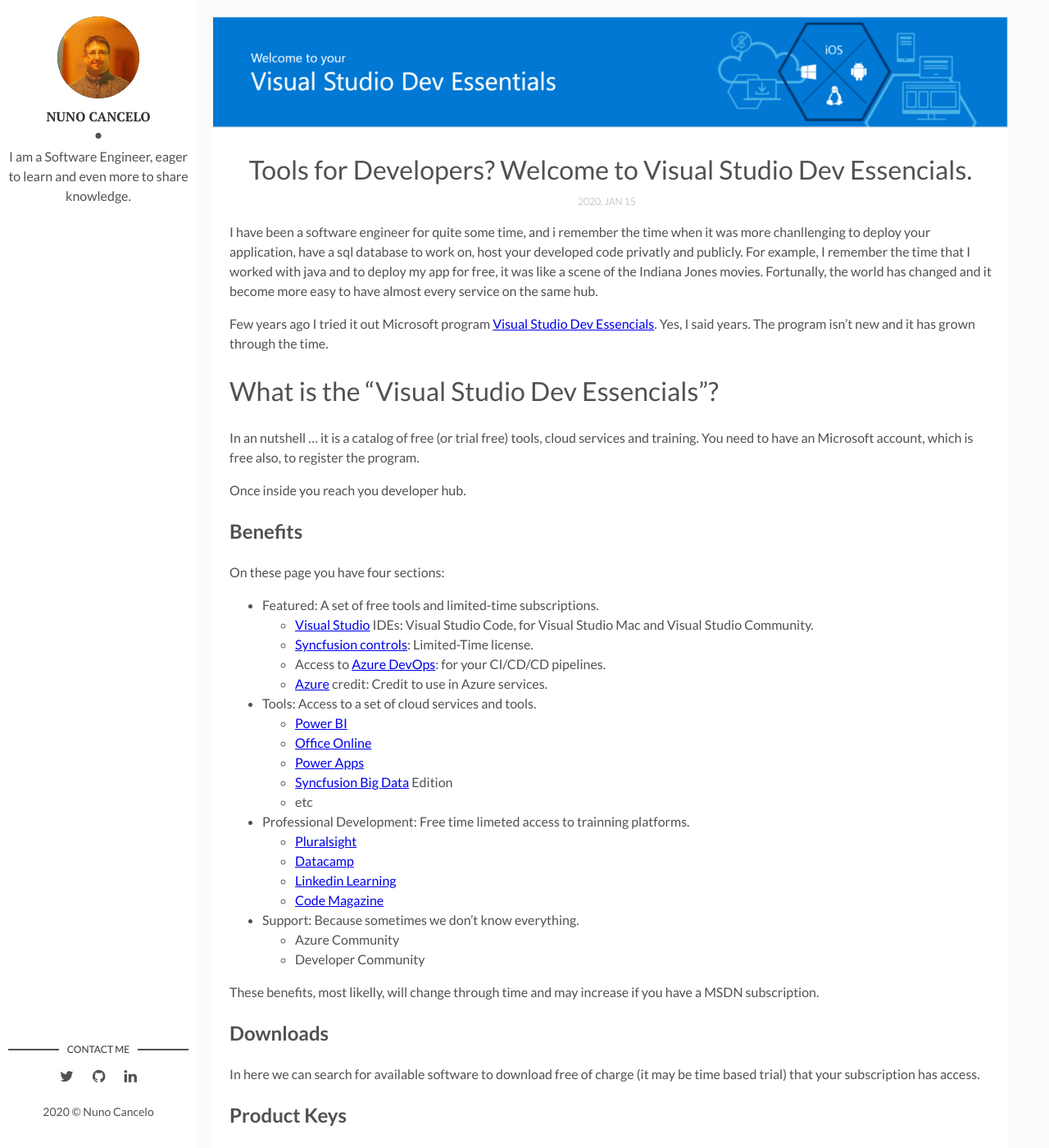
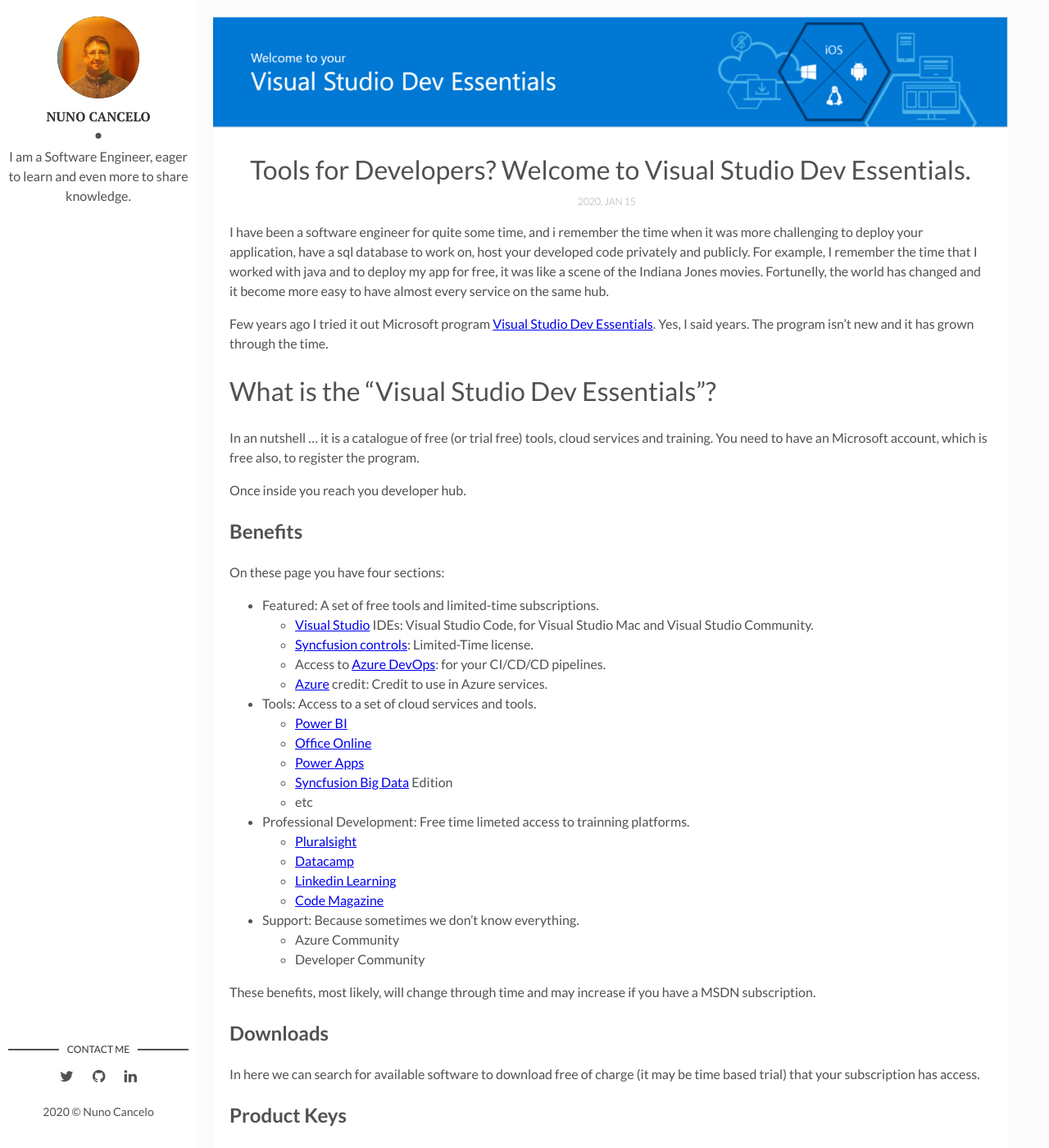
Before and after one commit to masterzdran/masterzdran.github.io, a Jekyll site: the page built from _posts/2020-01-15-Visual_Studio_Dev_Essencials.md, in a window 1280 px wide and 1400 px high. Shown: the whole window at 82% size. Built offline with Jekyll 4.4.1, drawn with Linux system fonts in a browser that asks for light colours; comment, search, counter and statistics services are not loaded; some of the changed text lies outside the part shown.

Commit message:
spelling.

```diff
--- a/_posts/2020-01-15-Visual_Studio_Dev_Essencials.md
+++ b/_posts/2020-01-15-Visual_Studio_Dev_Essencials.md
@@ -1,8 +1,8 @@
 ---
 layout: post
-title: Tools for Developers? Welcome to Visual Studio Dev Essencials.
+title: Tools for Developers? Welcome to Visual Studio Dev Essentials.
 date: 2020-01-15 12:00:00 +0100
-description: Overview of the Visual Studio Dev Essencials.
+description: Overview of the Visual Studio Dev Essentials.
 img: Visual_Studio_Dev_Essentials.png
 cover: Visual_Studio_Dev_Essentials-cover.png
 tags:
@@ -21,13 +21,13 @@
   ]
 ---
 
-I have been a software engineer for quite some time, and i remember the time when it was more chanllenging to deploy your application, have a sql database to work on, host your developed code privatly and publicly. For example, I remember the time that I worked with java and to deploy my app for free, it was like a scene of the Indiana Jones movies. Fortunally, the world has changed and it become more easy to have almost every service on the same hub.
+I have been a software engineer for quite some time, and i remember the time when it was more challenging to deploy your application, have a sql database to work on, host your developed code privately and publicly. For example, I remember the time that I worked with java and to deploy my app for free, it was like a scene of the Indiana Jones movies. Fortunelly, the world has changed and it become more easy to have almost every service on the same hub.
 
-Few years ago I tried it out Microsoft program [Visual Studio Dev Essencials](https://visualstudio.microsoft.com/dev-essentials/). Yes, I said years. The program isn't new and it has grown through the time.
+Few years ago I tried it out Microsoft program [Visual Studio Dev Essentials](https://visualstudio.microsoft.com/dev-essentials/). Yes, I said years. The program isn't new and it has grown through the time.
 
-# What is the "Visual Studio Dev Essencials"?
+# What is the "Visual Studio Dev Essentials"?
 
-In an nutshell ... it is a catalog of free (or trial free) tools, cloud services and training. You need to have an Microsoft account, which is free also, to register the program.
+In an nutshell ... it is a catalogue of free (or trial free) tools, cloud services and training. You need to have an Microsoft account, which is free also, to register the program.
 
 Once inside you reach you developer hub.
 
@@ -55,7 +55,7 @@
   - Azure Community
   - Developer Community
 
-These benefits, most likelly, will change through time and may increase if you have a MSDN subscription.
+These benefits, most likely, will change through time and may increase if you have a MSDN subscription.
 
 ## Downloads
 
@@ -81,11 +81,11 @@
 
 IMHO, there are two must have services up and running from this program: Azure DevOps and Azure Cloud Services.
 
-In [Azure DevOps](https://azure.microsoft.com/en-us/services/devops/), after you create your organization (which is the name of the scope of your solution), you will have a set of tools that will assist you within your project. You have boards, repositories, test plans, pipelines, artifacts and a marketplace that will assist you in manage and control your project.
+In [Azure DevOps](https://azure.microsoft.com/en-us/services/devops/), after you create your organization (which is the name of the scope of your solution), you will have a set of tools that will assist you within your project. You have boards, repositories, test plans, pipelines, artefacts and a marketplace that will assist you in manage and control your project.
 
-In [Azure](https://azure.microsoft.com/), you will have access to a dozens of free services and credit to use on paid services. You can host a website with access to a Azure SQL Database (or Posgres or MySql or CosmosDB), using your favorite prgramming language :P . Your imagination is the limit.
+In [Azure](https://azure.microsoft.com/), you will have access to a dozens of free services and credit to use on paid services. You can host a website with access to a Azure SQL Database (or Posgres or MySql or CosmosDB), using your favourite programming language :P . Your imagination is the limit.
 
-> Just remember to activate all services to benefit from the "Visual Studio Dev Essencials" program.
+> Just remember to activate all services to benefit from the "Visual Studio Dev Essentials" program.
 
 > Regarding the training benefits, activate them when you have time to attend the e-learning courses. :)
 
```
